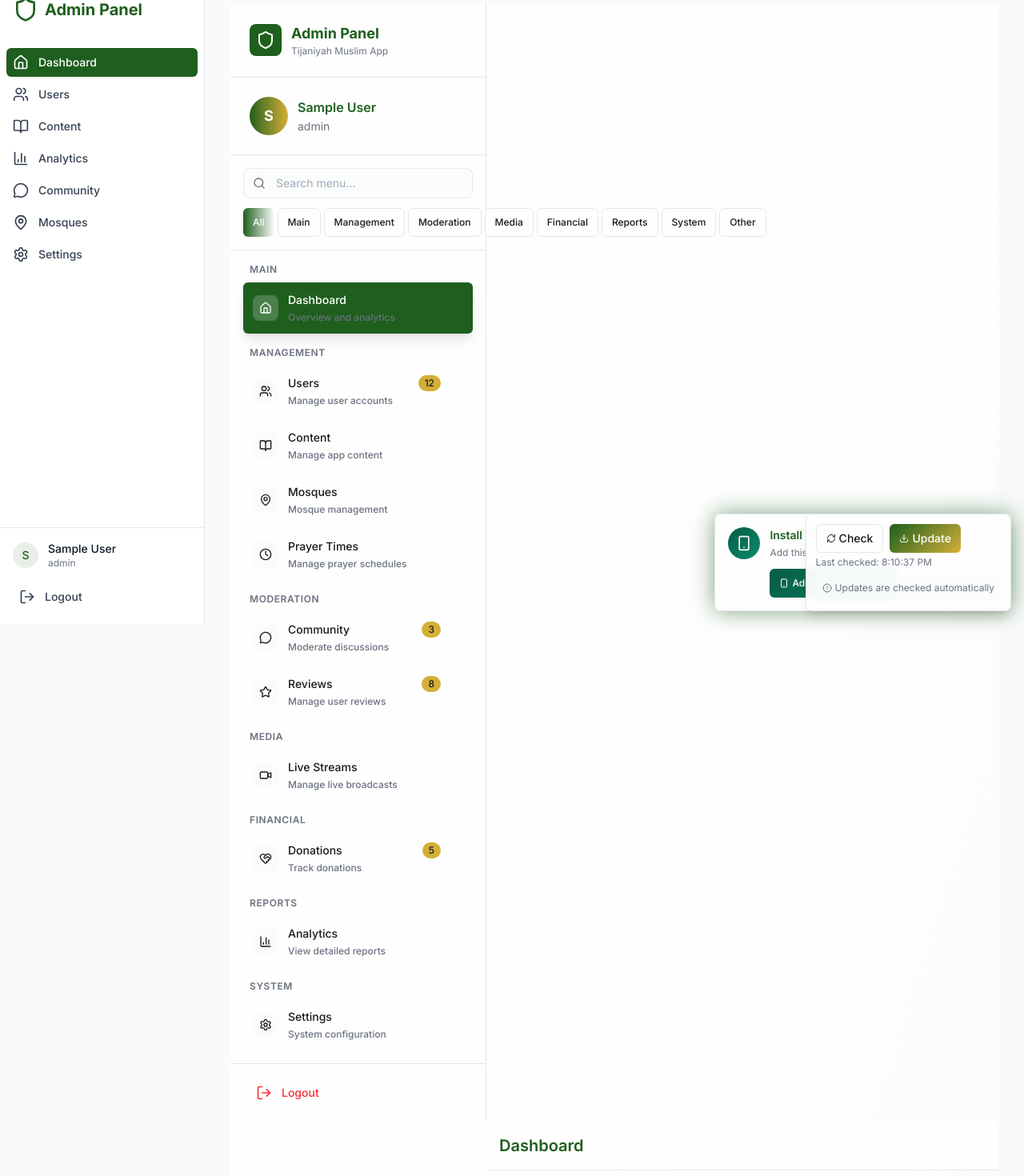
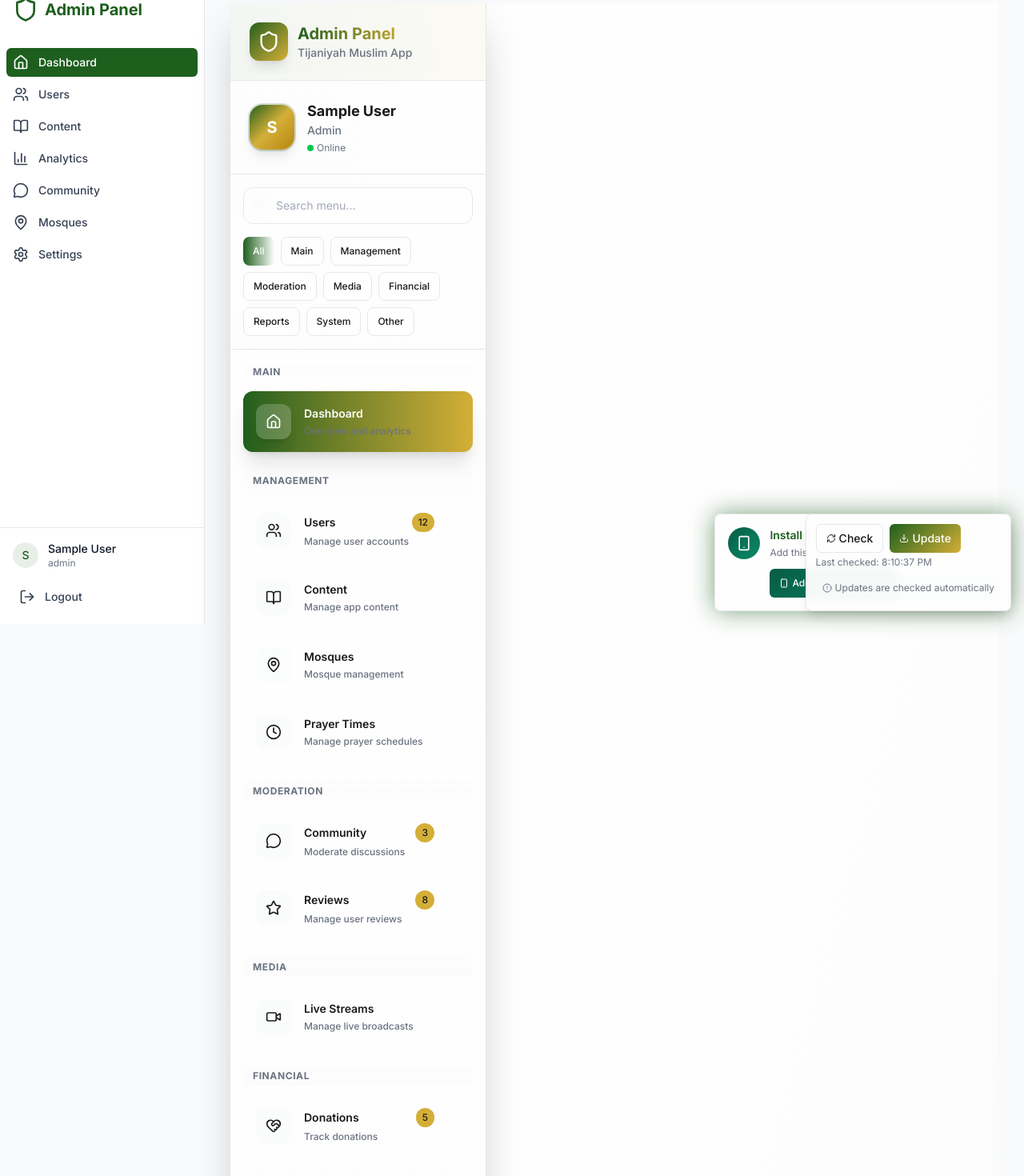
Before and after one commit to bvggies/tijaniyahmuslimapp, a Next.js app: page /admin/dashboard in a window 1280 px wide. Shown: the part 20-1490 px from the top of the page at 80% size. Built offline with nearby package versions, Linux system fonts and the light colour scheme; sample sign-in values are in the browser's storage.

Commit message:
Major updates: Fixed admin dashboard UI, improved mosque finder, updated AI Noor with GPT-4, enhanced splash screen system, added Google Maps API integration

```diff
--- a/src/components/admin/admin-layout.tsx
+++ b/src/components/admin/admin-layout.tsx
@@ -266,20 +266,20 @@ export function AdminLayout({ children }: AdminLayoutProps) {
 
       {/* Sidebar */}
       <div className={cn(
-        "fixed inset-y-0 left-0 z-50 w-80 bg-background/95 backdrop-blur-md border-r border-border transform transition-transform duration-300 ease-in-out",
+        "fixed inset-y-0 left-0 z-50 w-80 bg-gradient-to-b from-background via-background/98 to-muted/30 backdrop-blur-xl border-r border-border/50 transform transition-transform duration-300 ease-in-out shadow-2xl",
         sidebarOpen ? "translate-x-0" : "-translate-x-full",
         "md:translate-x-0 md:static md:inset-0"
       )}>
         <div className="flex flex-col h-full">
           {/* Header */}
-          <div className="flex items-center justify-between p-6 border-b border-border">
+          <div className="flex items-center justify-between p-6 border-b border-border/50 bg-gradient-to-r from-primary/5 to-secondary/5">
             <div className="flex items-center gap-3">
-              <div className="w-10 h-10 bg-primary rounded-lg flex items-center justify-center">
-                <ShieldIcon className="h-6 w-6 text-primary-foreground" />
+              <div className="w-12 h-12 bg-gradient-to-br from-primary to-secondary rounded-xl flex items-center justify-center shadow-lg">
+                <ShieldIcon className="h-7 w-7 text-white" />
               </div>
               <div>
-                <h1 className="text-lg font-bold text-primary">Admin Panel</h1>
-                <p className="text-xs text-muted-foreground">Tijaniyah Muslim App</p>
+                <h1 className="text-xl font-bold bg-gradient-to-r from-primary to-secondary bg-clip-text text-transparent">Admin Panel</h1>
+                <p className="text-sm text-muted-foreground font-medium">Tijaniyah Muslim App</p>
               </div>
             </div>
             <Button
@@ -293,38 +293,42 @@ export function AdminLayout({ children }: AdminLayoutProps) {
           </div>
 
           {/* User Info */}
-          <div className="p-6 border-b border-border">
-            <div className="flex items-center gap-3">
-              <div className="w-12 h-12 bg-gradient-to-r from-primary to-secondary rounded-full flex items-center justify-center">
-                <span className="text-white font-bold text-lg">
+          <div className="p-6 border-b border-border/50 bg-gradient-to-r from-muted/30 to-transparent">
+            <div className="flex items-center gap-4">
+              <div className="w-14 h-14 bg-gradient-to-br from-primary via-secondary to-accent rounded-2xl flex items-center justify-center shadow-lg ring-2 ring-primary/20">
+                <span className="text-white font-bold text-xl">
                   {adminUser.name?.charAt(0) || 'A'}
                 </span>
               </div>
               <div className="flex-1">
-                <h3 className="font-semibold text-primary">{adminUser.name}</h3>
-                <p className="text-sm text-muted-foreground">{adminUser.role}</p>
+                <h3 className="font-bold text-lg text-foreground">{adminUser.name}</h3>
+                <p className="text-sm text-muted-foreground font-medium capitalize">{adminUser.role}</p>
+                <div className="flex items-center gap-1 mt-1">
+                  <div className="w-2 h-2 bg-green-500 rounded-full"></div>
+                  <span className="text-xs text-muted-foreground">Online</span>
+                </div>
               </div>
             </div>
           </div>
 
           {/* Search and Filter */}
-          <div className="p-4 border-b border-border">
-            <div className="relative mb-3">
+          <div className="p-4 border-b border-border/50 bg-gradient-to-r from-muted/20 to-transparent">
+            <div className="relative mb-4">
               <SearchIcon className="absolute left-3 top-1/2 transform -translate-y-1/2 h-4 w-4 text-muted-foreground" />
               <input
                 type="text"
                 placeholder="Search menu..."
                 value={searchQuery}
                 onChange={(e) => setSearchQuery(e.target.value)}
-                className="w-full pl-10 pr-4 py-2 text-sm bg-muted/50 border border-border rounded-lg focus:outline-none focus:ring-2 focus:ring-primary/20 focus:border-primary"
+                className="w-full pl-10 pr-4 py-3 text-sm bg-background/80 border border-border/50 rounded-xl focus:outline-none focus:ring-2 focus:ring-primary/30 focus:border-primary/50 backdrop-blur-sm transition-all duration-200"
               />
             </div>
-            <div className="flex gap-1">
+            <div className="flex gap-2 flex-wrap">
               <Button
                 variant={selectedCategory === 'all' ? 'islamic' : 'outline'}
                 size="sm"
                 onClick={() => setSelectedCategory('all')}
-                className="text-xs"
+                className="text-xs font-medium px-3 py-1.5 rounded-lg"
               >
                 All
               </Button>
@@ -334,7 +338,7 @@ export function AdminLayout({ children }: AdminLayoutProps) {
                   variant={selectedCategory === category ? 'islamic' : 'outline'}
                   size="sm"
                   onClick={() => setSelectedCategory(category)}
-                  className="text-xs"
+                  className="text-xs font-medium px-3 py-1.5 rounded-lg"
                 >
                   {categoryLabels[category as keyof typeof categoryLabels]}
                 </Button>
@@ -343,13 +347,13 @@ export function AdminLayout({ children }: AdminLayoutProps) {
           </div>
 
           {/* Navigation Menu */}
-          <nav className="flex-1 p-4 space-y-4 overflow-y-auto">
+          <nav className="flex-1 p-4 space-y-6 overflow-y-auto">
             {Object.entries(groupedMenuItems).map(([category, items]) => (
-              <div key={category} className="space-y-2">
-                <h3 className="text-xs font-semibold text-muted-foreground uppercase tracking-wider px-2">
+              <div key={category} className="space-y-3">
+                <h3 className="text-xs font-bold text-muted-foreground uppercase tracking-wider px-3 py-1 bg-muted/30 rounded-lg">
                   {categoryLabels[category as keyof typeof categoryLabels]}
                 </h3>
-                <div className="space-y-1">
+                <div className="space-y-2">
                   {items.map((item) => {
                     const Icon = item.icon
                     const isActive = activeItem === item.id
@@ -359,40 +363,40 @@ export function AdminLayout({ children }: AdminLayoutProps) {
                         key={item.id}
                         variant={isActive ? "islamic" : "ghost"}
                         className={cn(
-                          "w-full justify-start h-auto p-3 text-left group hover:bg-muted/50 transition-all duration-200",
-                          isActive && "text-primary-foreground shadow-lg bg-primary"
+                          "w-full justify-start h-auto p-4 text-left group hover:bg-gradient-to-r hover:from-primary/10 hover:to-secondary/10 transition-all duration-300 rounded-xl",
+                          isActive && "text-primary-foreground shadow-xl bg-gradient-to-r from-primary to-secondary"
                         )}
                         onClick={() => handleMenuClick(item)}
                       >
-                        <div className="flex items-center gap-3 w-full">
+                        <div className="flex items-center gap-4 w-full">
                           <div className={cn(
-                            "p-2 rounded-lg transition-colors",
-                            isActive ? "bg-primary-foreground/20" : "bg-muted/50 group-hover:bg-muted"
+                            "p-3 rounded-xl transition-all duration-300",
+                            isActive ? "bg-primary-foreground/20 shadow-lg" : "bg-muted/50 group-hover:bg-muted group-hover:shadow-md"
                           )}>
-                            <Icon className="h-4 w-4" />
+                            <Icon className="h-5 w-5" />
                           </div>
                           <div className="flex-1 min-w-0">
                             <div className="flex items-center justify-between">
-                              <span className="font-medium truncate text-sm">{item.title}</span>
+                              <span className="font-semibold truncate text-sm">{item.title}</span>
                               <div className="flex items-center gap-2">
                                 {item.isNew && (
-                                  <span className="bg-green-500 text-white text-xs px-2 py-0.5 rounded-full">
+                                  <span className="bg-green-500 text-white text-xs px-2 py-1 rounded-full font-medium">
                                     New
                                   </span>
                                 )}
                                 {item.isPro && (
-                                  <span className="bg-yellow-500 text-white text-xs px-2 py-0.5 rounded-full">
+                                  <span className="bg-yellow-500 text-white text-xs px-2 py-1 rounded-full font-medium">
                                     Pro
                                   </span>
                                 )}
                                 {item.badge && (
-                                  <span className="bg-secondary text-secondary-foreground text-xs px-2 py-0.5 rounded-full">
+                                  <span className="bg-secondary text-secondary-foreground text-xs px-2 py-1 rounded-full font-medium">
                                     {item.badge}
                                   </span>
                                 )}
                               </div>
                             </div>
-                            <p className="text-xs text-muted-foreground mt-1 truncate">
+                            <p className="text-xs text-muted-foreground mt-1 truncate font-medium">
                               {item.description}
                             </p>
                           </div>
@@ -407,10 +411,10 @@ export function AdminLayout({ children }: AdminLayoutProps) {
           </nav>
 
           {/* Footer */}
-          <div className="p-4 border-t border-border">
+          <div className="p-4 border-t border-border/50 bg-gradient-to-r from-muted/20 to-transparent">
             <Button
               variant="ghost"
-              className="w-full justify-start text-red-500 hover:text-red-700 hover:bg-red-50"
+              className="w-full justify-start text-red-500 hover:text-red-700 hover:bg-red-50/50 p-4 rounded-xl transition-all duration-200 font-medium"
               onClick={handleLogout}
             >
               <LogOutIcon className="h-5 w-5 mr-3" />
@@ -423,38 +427,47 @@ export function AdminLayout({ children }: AdminLayoutProps) {
       {/* Main Content */}
       <div className="md:ml-80">
         {/* Top Bar */}
-        <div className="sticky top-0 z-30 bg-background/95 backdrop-blur-md border-b border-border">
-          <div className="flex items-center justify-between p-4">
+        <div className="sticky top-0 z-30 bg-gradient-to-r from-background/95 via-background/98 to-background/95 backdrop-blur-xl border-b border-border/50 shadow-lg">
+          <div className="flex items-center justify-between p-6">
+            <div className="flex items-center gap-4">
               <Button
                 variant="ghost"
                 size="icon"
-              className="md:hidden"
+                className="md:hidden hover:bg-primary/10"
                 onClick={() => setSidebarOpen(true)}
               >
                 <MenuIcon className="h-6 w-6" />
               </Button>
 
-            <div className="flex items-center gap-4">
-              <h2 className="text-xl font-semibold text-primary">
+              <div>
+                <h2 className="text-2xl font-bold bg-gradient-to-r from-primary to-secondary bg-clip-text text-transparent">
                   {menuItems.find(item => item.id === activeItem)?.title || 'Dashboard'}
                 </h2>
+                <p className="text-sm text-muted-foreground font-medium">
+                  {menuItems.find(item => item.id === activeItem)?.description || 'Welcome to your admin dashboard'}
+                </p>
+              </div>
             </div>
 
-            <div className="flex items-center gap-2">
+            <div className="flex items-center gap-4">
               {isLoading && (
-                <div className="w-4 h-4 border-2 border-primary border-t-transparent rounded-full animate-spin" />
+                <div className="flex items-center gap-2 text-primary">
+                  <div className="w-5 h-5 border-2 border-primary border-t-transparent rounded-full animate-spin" />
+                  <span className="text-sm font-medium">Loading...</span>
+                </div>
               )}
             </div>
           </div>
         </div>
 
         {/* Page Content */}
-        <div className="p-6">
+        <div className="p-8 bg-gradient-to-br from-background via-background to-muted/20 min-h-screen">
           {isLoading ? (
-            <div className="flex items-center justify-center min-h-[400px]">
+            <div className="flex items-center justify-center min-h-[500px]">
               <div className="text-center">
-                <div className="w-8 h-8 border-2 border-primary border-t-transparent rounded-full animate-spin mx-auto mb-4" />
-                <p className="text-muted-foreground">Loading...</p>
+                <div className="w-12 h-12 border-4 border-primary border-t-transparent rounded-full animate-spin mx-auto mb-6" />
+                <h3 className="text-lg font-semibold text-foreground mb-2">Loading...</h3>
+                <p className="text-muted-foreground">Please wait while we prepare your content</p>
               </div>
             </div>
           ) : (
--- a/src/components/providers/splash-provider.tsx
+++ b/src/components/providers/splash-provider.tsx
@@ -1,11 +1,15 @@
 'use client'
 
 import React, { createContext, useContext, useState, useEffect } from 'react'
+import { usePathname } from 'next/navigation'
 import { SplashScreen } from '@/components/ui/splash-screen'
+import { LogoPreloader } from '@/components/ui/logo-preloader'
 
 interface SplashContextType {
   showSplash: boolean
   hideSplash: () => void
+  showPreloader: boolean
+  hidePreloader: () => void
 }
 
 const SplashContext = createContext<SplashContextType | undefined>(undefined)
@@ -23,26 +27,57 @@ interface SplashProviderProps {
 }
 
 export function SplashProvider({ children }: SplashProviderProps) {
-  const [showSplash, setShowSplash] = useState(true)
+  const [showSplash, setShowSplash] = useState(false)
+  const [showPreloader, setShowPreloader] = useState(false)
+  const [isInitialLoad, setIsInitialLoad] = useState(true)
+  const pathname = usePathname()
 
   useEffect(() => {
-    // Always show splash screen on app load
-    setShowSplash(true)
-  }, [])
+    // Check if this is the first visit to the homepage
+    const hasSeenSplash = localStorage.getItem('hasSeenSplash')
+    const isHomepage = pathname === '/'
+
+    if (isHomepage && !hasSeenSplash && isInitialLoad) {
+      // Show full splash screen only on homepage for first-time visitors
+      setShowSplash(true)
+      setIsInitialLoad(false)
+    } else if (!isHomepage && isInitialLoad) {
+      // Show logo preloader for other pages
+      setShowPreloader(true)
+      setIsInitialLoad(false)
+
+      // Hide preloader after a short delay
+      setTimeout(() => {
+        setShowPreloader(false)
+      }, 1500)
+    } else {
+      setIsInitialLoad(false)
+    }
+  }, [pathname, isInitialLoad])
 
   const hideSplash = () => {
     setShowSplash(false)
     localStorage.setItem('hasSeenSplash', 'true')
   }
 
+  const hidePreloader = () => {
+    setShowPreloader(false)
+  }
+
   return (
-    <SplashContext.Provider value={{ showSplash, hideSplash }}>
+    <SplashContext.Provider value={{ showSplash, hideSplash, showPreloader, hidePreloader }}>
       {showSplash && (
         <SplashScreen
           onComplete={hideSplash}
           duration={4000}
         />
       )}
+      {showPreloader && (
+        <LogoPreloader
+          onComplete={hidePreloader}
+          duration={1500}
+        />
+      )}
       {children}
     </SplashContext.Provider>
   )
--- /dev/null
+++ b/src/components/ui/logo-preloader.tsx
@@ -0,0 +1,69 @@
+'use client'
+
+import React, { useEffect, useState } from 'react'
+import { SimpleLogo } from '@/components/ui/simple-logo'
+
+interface LogoPreloaderProps {
+  onComplete: () => void
+  duration?: number
+}
+
+export function LogoPreloader({ onComplete, duration = 1500 }: LogoPreloaderProps) {
+  const [progress, setProgress] = useState(0)
+  const [isVisible, setIsVisible] = useState(true)
+
+  useEffect(() => {
+    const startTime = Date.now()
+
+    const updateProgress = () => {
+      const elapsed = Date.now() - startTime
+      const progressPercent = Math.min((elapsed / duration) * 100, 100)
+      setProgress(progressPercent)
+
+      if (progressPercent >= 100) {
+        // Start fade out
+        setIsVisible(false)
+        setTimeout(() => {
+          onComplete()
+        }, 300) // Fade out duration
+      } else {
+        requestAnimationFrame(updateProgress)
+      }
+    }
+
+    requestAnimationFrame(updateProgress)
+  }, [duration, onComplete])
+
+  if (!isVisible) {
+    return null
+  }
+
+  return (
+    <div className="fixed inset-0 z-50 bg-gradient-to-br from-background via-primary-50/30 to-secondary-50/30 flex items-center justify-center">
+      <div className="text-center">
+        {/* Logo with animation */}
+        <div className="mb-8">
+          <SimpleLogo
+            size="xl"
+            animated={true}
+            showText={true}
+            className="animate-pulse"
+          />
+        </div>
+
+        {/* Progress bar */}
+        <div className="w-64 h-1 bg-muted rounded-full overflow-hidden">
+          <div
+            className="h-full bg-gradient-to-r from-primary to-secondary transition-all duration-300 ease-out"
+            style={{ width: `${progress}%` }}
+          />
+        </div>
+
+        {/* Loading text */}
+        <p className="mt-4 text-sm text-muted-foreground font-medium">
+          Loading...
+        </p>
+      </div>
+    </div>
+  )
+}
```
Also changed, not shown: src/app/api/ai-noor/route.ts (+33 -6 lines), src/app/mosques/page.tsx (+81 -1 lines), 1 other file (tests, documents, lock files or other folders). Lines whose indentation alone changed are shown as unchanged.
